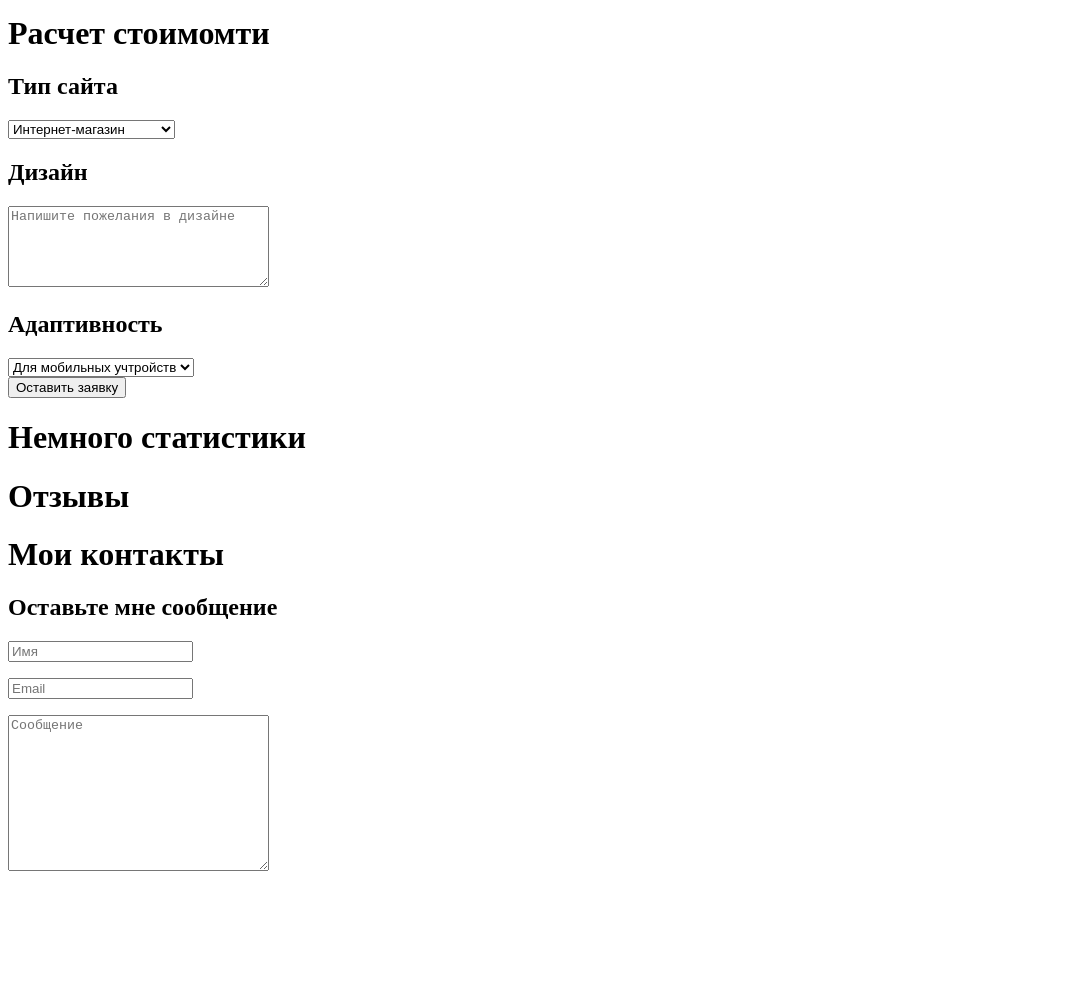
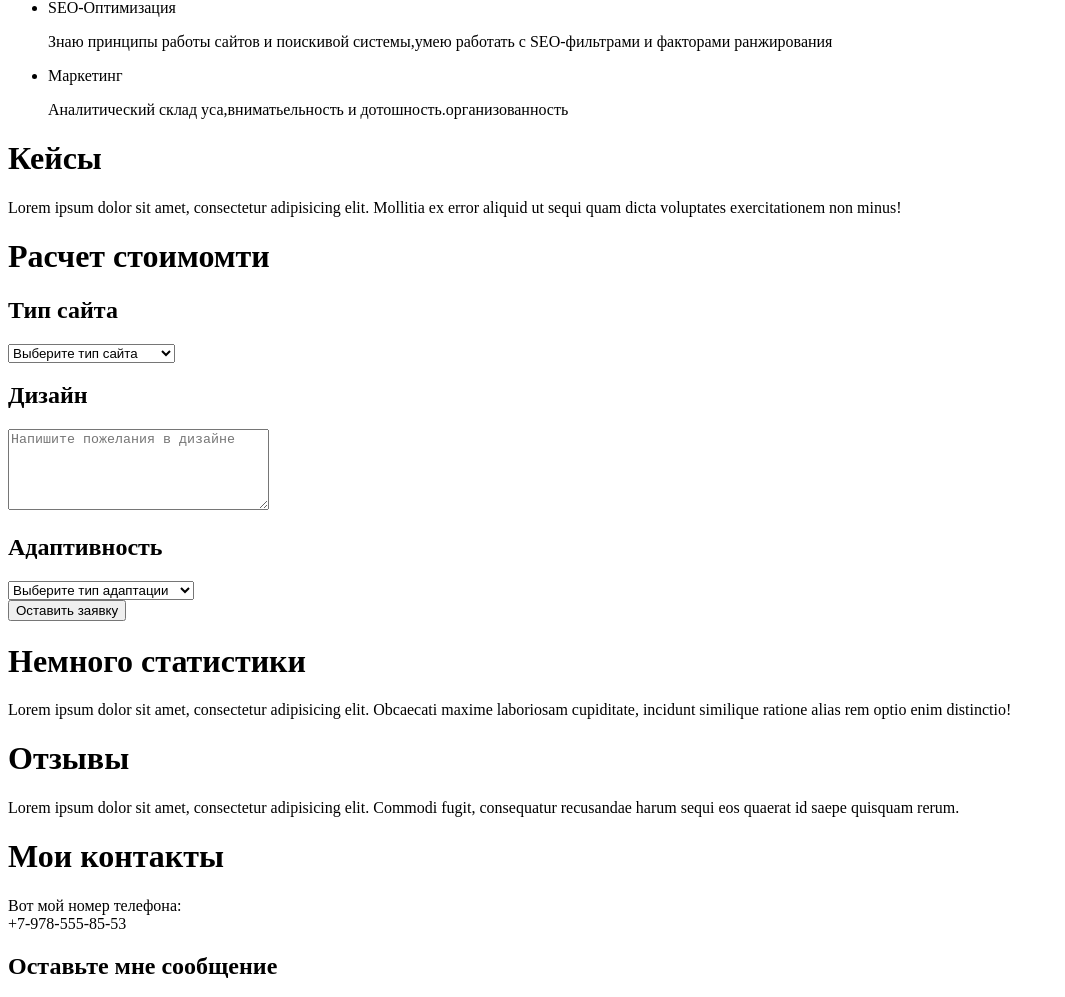
Before and after one commit to vlad-progro/vlad-progro.github.io, a plain HTML site: page index.html in a window 1280 px wide. Shown: the part 697-1694 px from the top of the page, without its empty margins (0-1065 px from the left). Before the commit the page ends 1580 px from the top, so only its background shows below. Drawn offline with Linux system fonts and the light colour scheme.

Commit message:
Исправил все имеющиеся недостатки

```diff
--- a/index.html
+++ b/index.html
@@ -21,7 +21,7 @@
     </nav>
  </header>
     <div class="main"><div class="title__comtainer">
-       <h1>Привет <br>Я Владислав Щукин</br></h1>
+       <h1>Привет <br>Я Владислав Щукин></h1>
        <h4>Фулл стек веб-разработчик</h4>
        <input type="submit" value="Обо мне">
        <input type="submit" value="Мои работы">
@@ -33,15 +33,21 @@
         <h1>Что я умею</h1>
     <ul>
     <li>Веб дизайн</li>
+        <p>Умею работоть с изображением,графикой,умею обрабатывать фтографии,разбираюсь в типографике, умею работать с цветами</p>
     <li>Разработка</li>
+        <p>Знаю языки приграмирования HTML.CSS,JavaScript, умею работать с Git</p>
     <li>SEO-Оптимизация</li>
+        <p>Знаю принципы работы сайтов и поискивой системы,умею работать с SEO-фильтрами и факторами ранжирования </p>
     <li>Маркетинг</li>
+       <p>Аналитический склад уса,вниматьельность и дотошность.организованность</p>
     </ul>
     <h1>Кейсы</h1>
+    <p>Lorem ipsum dolor sit amet, consectetur adipisicing elit. Mollitia ex error aliquid ut sequi quam dicta voluptates exercitationem non minus!</p>
     <h1>Расчет стоимомти</h1>
     <form action="#">
     <h2>Тип сайта</h2>
-    <select name="list1" id="list" placeholder="Выберете тип сайта">
+    <select name="list1" id="list">
+    <option value="opt0" selected disabled>Выберите тип сайта</option>
     <option value="opt1">Интернет-магазин</option>
     <option value="opt2">Лендинг</option>
     <option value="opt3">Информационный сайт</option>
@@ -50,7 +56,8 @@
     <h2>Дизайн</h2>
     <textarea name="name1" id="1" placeholder="Напишите пожелания в дизайне" cols="30" rows="5"></textarea>
     <h2>Адаптивность</h2>
-    <select name="list2" id="list">
+    <select name="list2" id="list2">
+    <option value="opt8" selected disabled>Выберите тип адаптации</option>
     <option value="opt5">Для мобильных учтройств</option>
     <option value="opt6">Для ПК</option>
     <option value="opt7">Общая Адаптивность</option>
@@ -58,8 +65,11 @@
     </form>
     <input type="submit" value="Оставить заявку">
     <h1>Немного статистики</h1>
+    <p>Lorem ipsum dolor sit amet, consectetur adipisicing elit. Obcaecati maxime laboriosam cupiditate, incidunt similique ratione alias rem optio enim distinctio!</p>
     <h1>Отзывы</h1>
+    <p>Lorem ipsum dolor sit amet, consectetur adipisicing elit. Commodi fugit, consequatur recusandae harum sequi eos quaerat id saepe quisquam rerum.</p>
     <h1>Мои контакты</h1>
+    <p>Вот мой номер телефона:<br>+7-978-555-85-53</p>
     <h2>Оставьте мне сообщение</h2>
     <form action="#">
         <p>
@@ -70,8 +80,5 @@
         </p>
     <textarea name="name2" id="2" cols="30" rows="10" placeholder="Сообщение"></textarea>
     </form>
-
-
-
-
 </body>
+</html>
```
